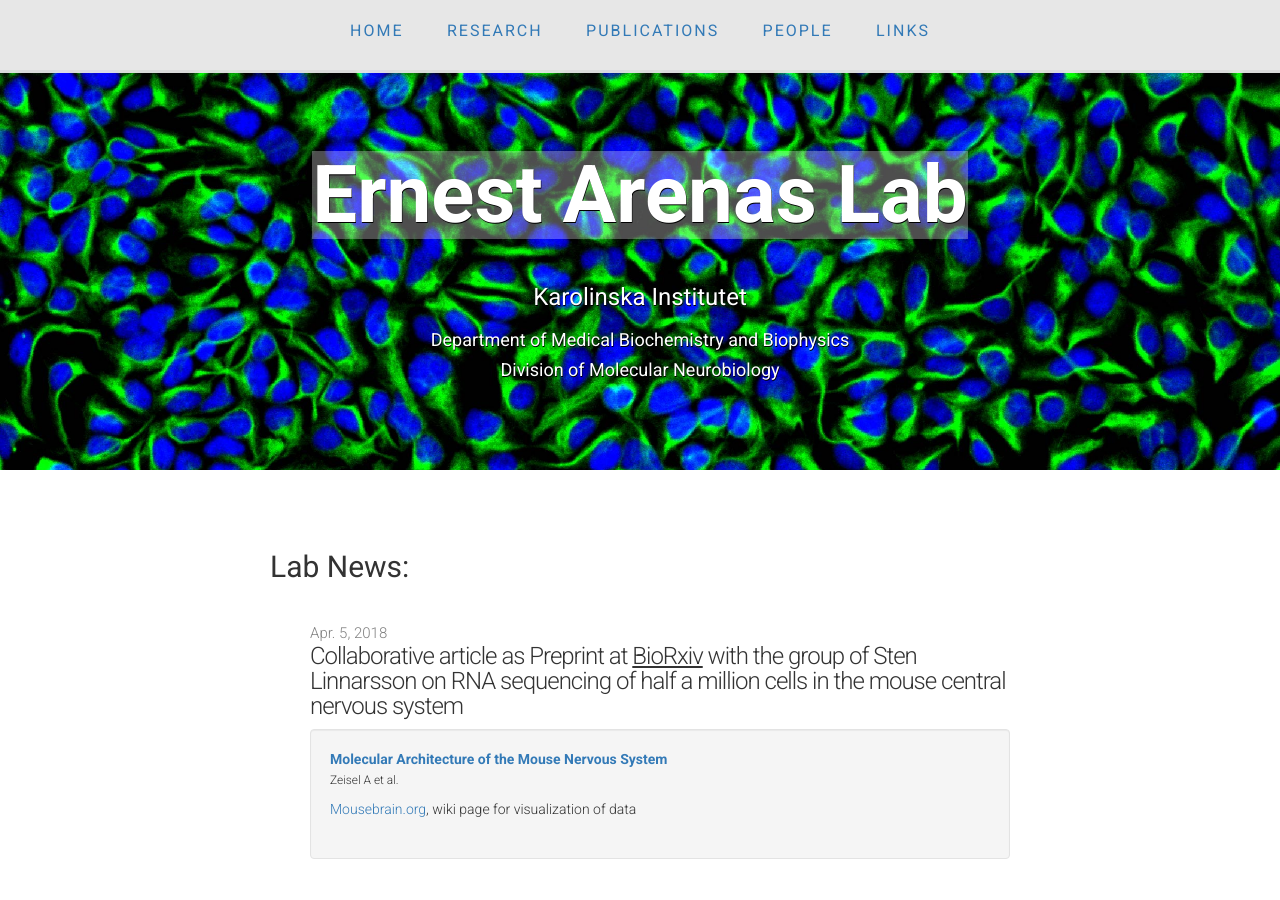
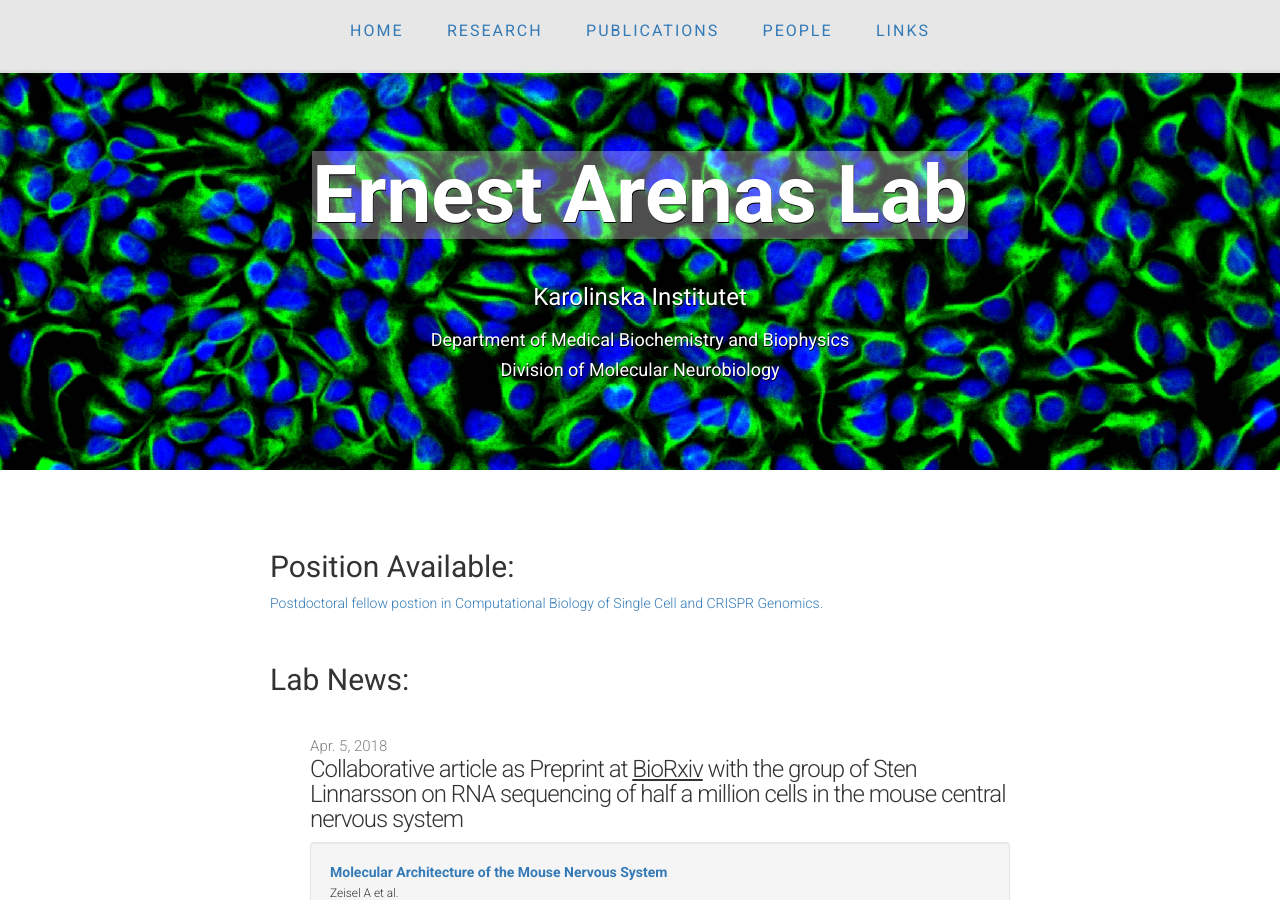
Before and after one commit to ArenasLab/arenaslab.github.io, a Jekyll site: the page index.html, which Jekyll copies as it is, in a window 1280 px wide and 900 px high. Built offline with Jekyll 4.4.1, drawn with Linux system fonts in a browser that asks for light colours.

Commit message:
Update index.html

```diff
--- a/index.html
+++ b/index.html
@@ -59,6 +59,15 @@
     <div class="post">
       <div class="news">
 
+<!-- Pinned headline -->
+
+	<h2>Position Available:</h2>
+        <span class="post-link"><p><a href="/img/Postdoctoral fellow_Computational Biology_EArenas.pdf">Postdoctoral fellow postion in Computational Biology of Single Cell and CRISPR Genomics.</a></p></span>
+		<p>&nbsp;</p>
+
+
+<!-- End pinned headline -->
+
         <h2>Lab News:</h2>
         <p>&nbsp;</p>
         <ul class="posts">
@@ -112,8 +121,6 @@
           <li class="media">
             <div class="media-body">
               <p>A postdoctoral fellow position is available in our lab. The position is in Computational Biology of Single Cell and CRISPR Genomics in Dopamine Neurons.</p>
-              <br>
-	      <br>
 	      <p><a href="/img/Postdoctoral fellow_Computational Biology_EArenas.pdf">More information and announcement of position.</a></p>
 	      <p><a href="https://ki.mynetworkglobal.com/en/what:job/jobID:196461/type:job/where:4/apply:1">Apply here!</a></p>
             </div>
```
